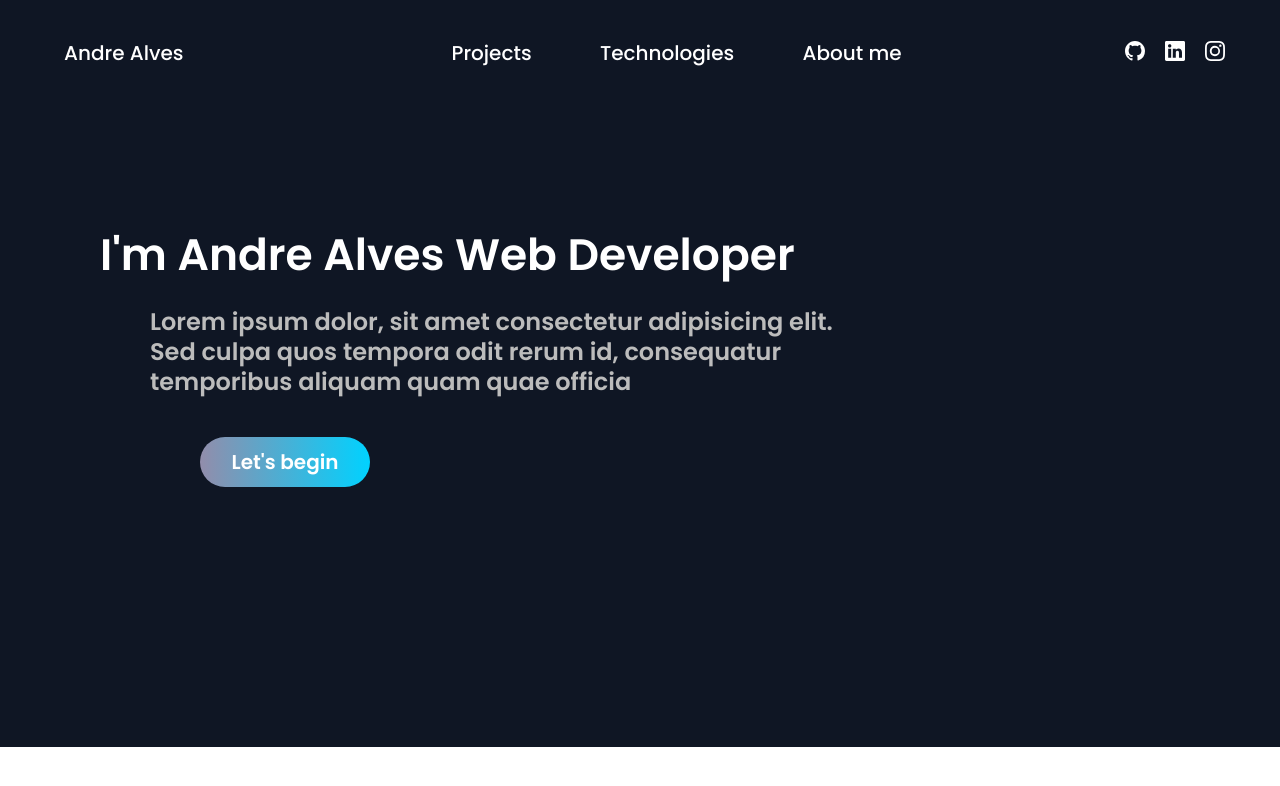
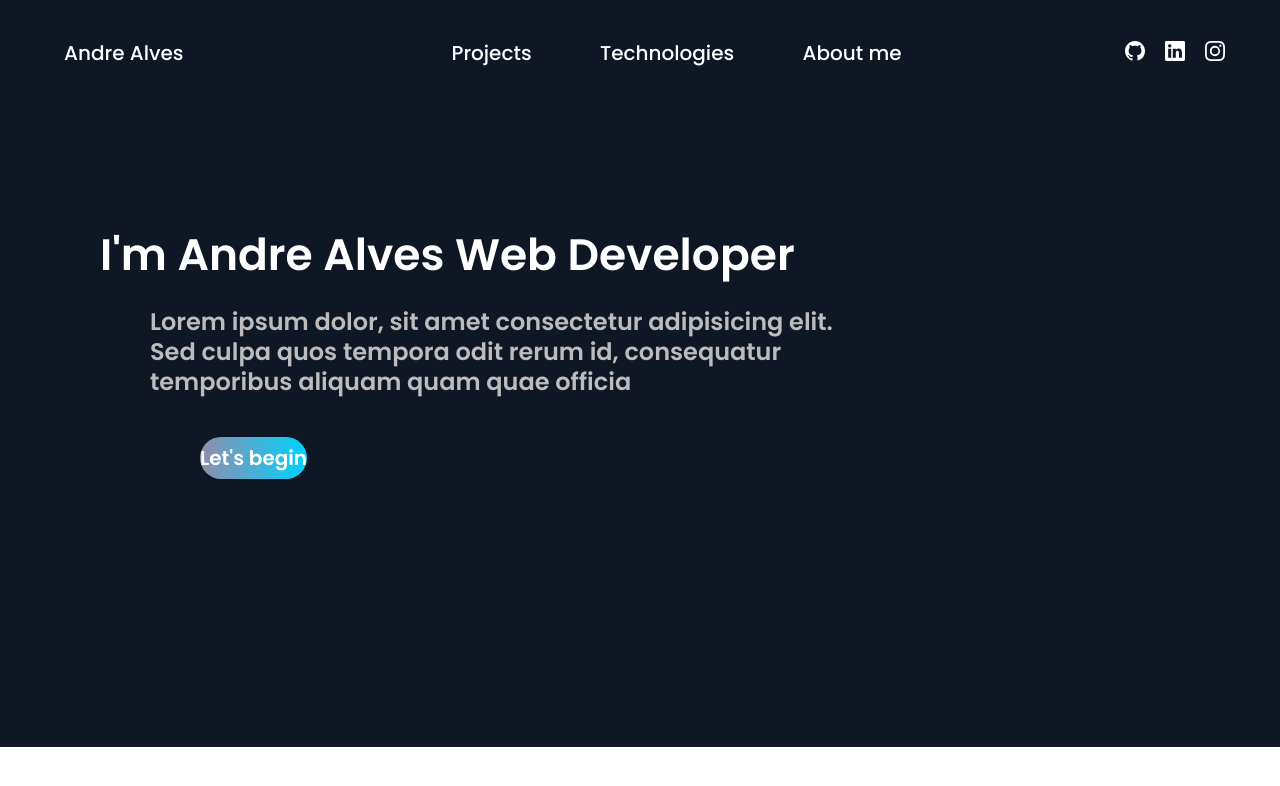
Before and after one commit to andallves/portfolio2.0, a React (Vite) app: page / in a window 1280 px wide. Shown: the top 786 px of the page. Built offline with nearby package versions, Linux system fonts and the light colour scheme.

Commit message:
removing Button component attribute

```diff
--- a/src/components/Button/index.tsx
+++ b/src/components/Button/index.tsx
@@ -1,14 +1,14 @@
 import * as Styled from './styles';
 
 interface ButtonProps {
-  children: string;
+  children: React.ReactNode;
   type: 'button' | 'submit' | 'reset';
   width: string;
   height: string;
 }
-export const Button = ({ children, type, width, height }: ButtonProps) => {
+export const Button = ({ children, type }: ButtonProps) => {
   return (
-    <Styled.Button type={type} width={width} height={height}>
+    <Styled.Button type={type}>
       {children}
     </Styled.Button>
   );
--- a/src/components/Button/styles.ts
+++ b/src/components/Button/styles.ts
@@ -1,9 +1,9 @@
 import styled, { css } from 'styled-components';
 
-export const Button = styled.button.attrs({})`
-  ${({ theme, width, height }) => css`
-    width: ${ width };
-    height: ${ height };
+
+export const Button = styled.button`
+  ${({ theme }) => css`
+
 
     background: #00d2ff; /* fallback for old browsers */
     background: -webkit-linear-gradient(
```
